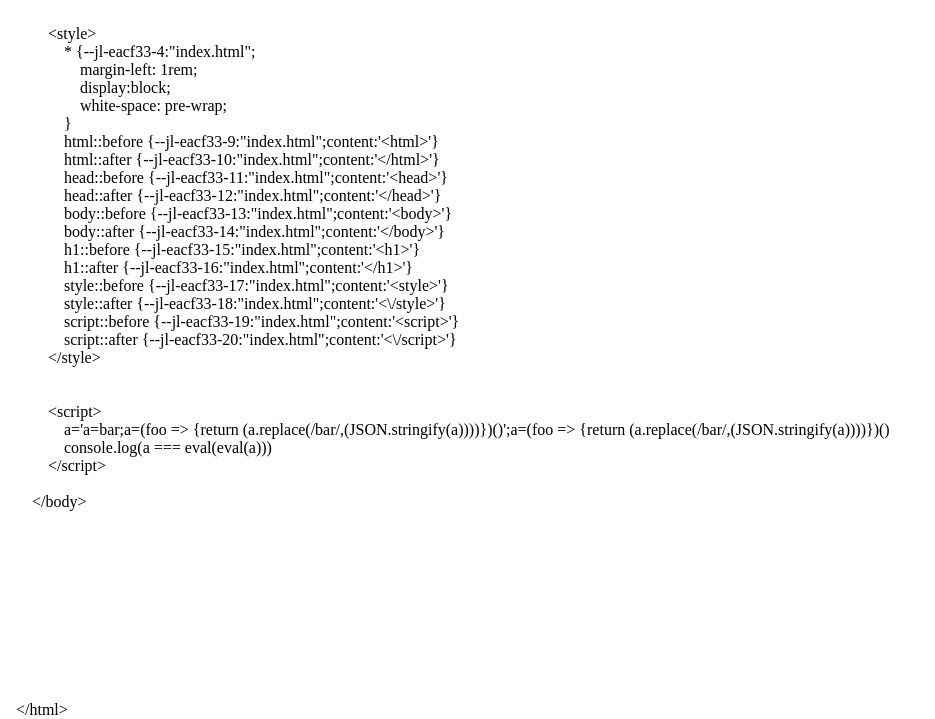
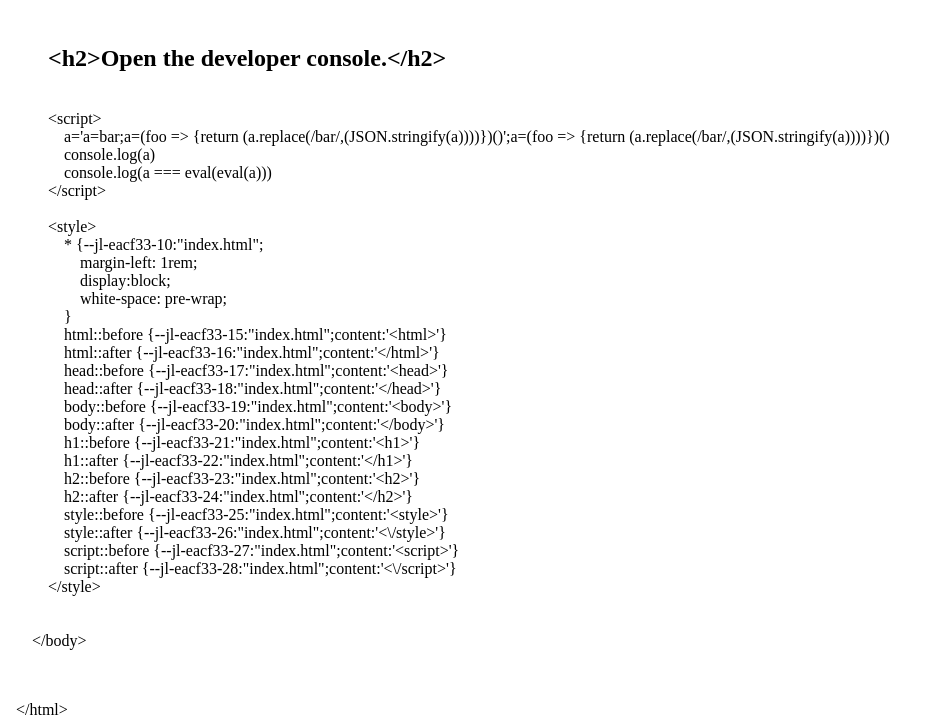
Before and after one commit to kewers/quine, a plain HTML site: page index.html in a window 1280 px wide. Shown: the part 135-854 px from the top of the page, without its empty margins (0-935 px from the left). Drawn offline with Linux system fonts and the light colour scheme.

Commit message:
Update index.html

```diff
--- a/index.html
+++ b/index.html
@@ -1,5 +1,11 @@
 <html><head></head><body>
 <h1>Hello, Quine!</h1>
+<h2>Open the developer console.</h2>
+<script>
+    a='a=bar;a=(foo => {return (a.replace(/bar/,(JSON.stringify(a))))})()';a=(foo => {return (a.replace(/bar/,(JSON.stringify(a))))})()
+    console.log(a)
+    console.log(a === eval(eval(a)))
+</script>
 <style>
     * {
         margin-left: 1rem;
@@ -14,13 +20,11 @@
     body::after {content:'</body>'}
     h1::before {content:'<h1>'}
     h1::after {content:'</h1>'}
+    h2::before {content:'<h2>'}
+    h2::after {content:'</h2>'}
     style::before {content:'<style>'}
     style::after {content:'<\/style>'}
     script::before {content:'<script>'}
     script::after {content:'<\/script>'}
 </style>
 </body></html>
-<script>
-    a='a=bar;a=(foo => {return (a.replace(/bar/,(JSON.stringify(a))))})()';a=(foo => {return (a.replace(/bar/,(JSON.stringify(a))))})()
-    console.log(a === eval(eval(a)))
-</script>
```
